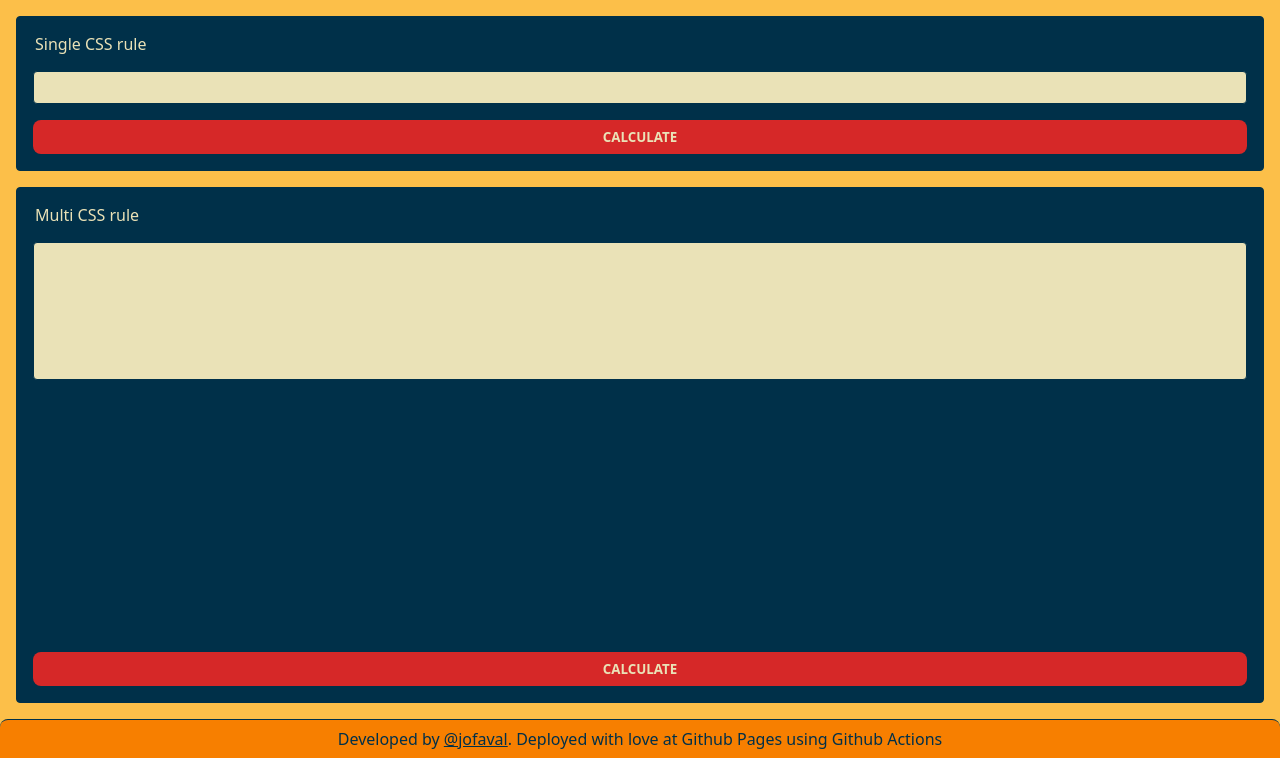
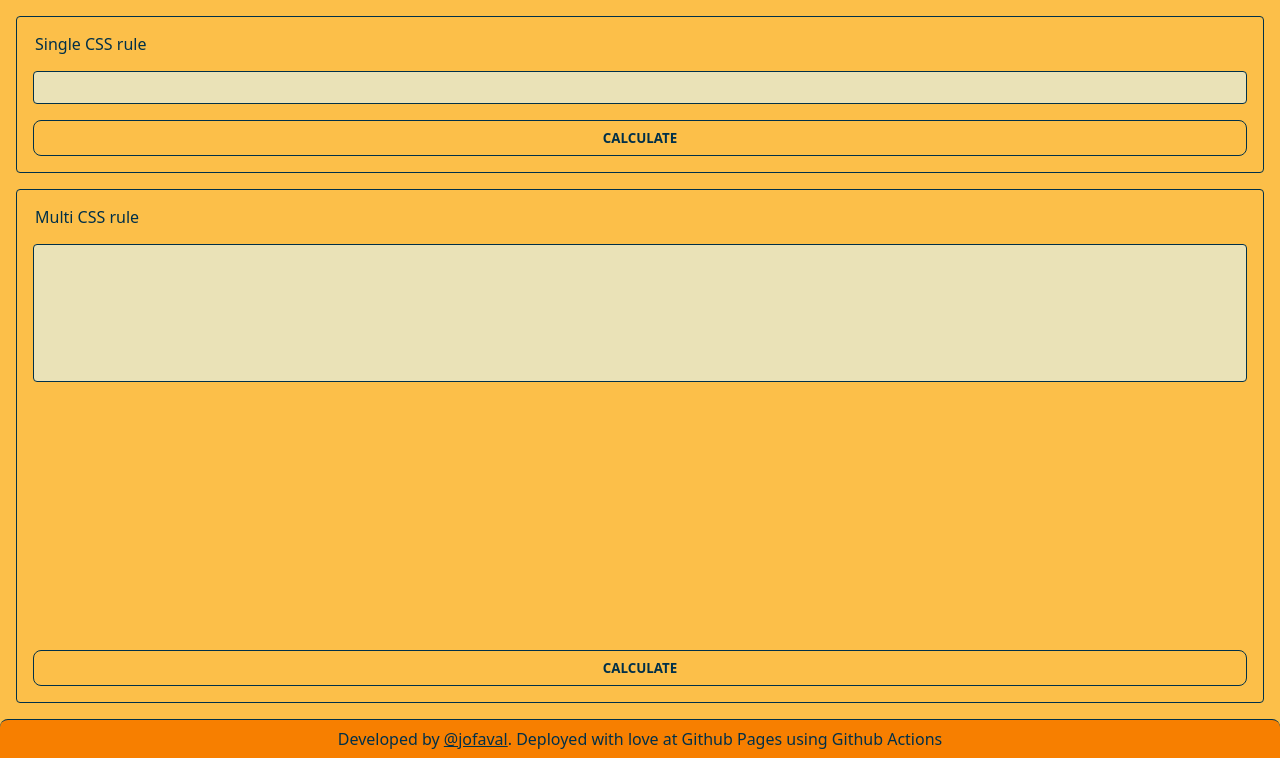
Before and after one commit to jofaval/css-specificity-calculator, a website: page src/public/index.html in a window 1280 px wide. Shown: the part 42-800 px from the top of the page. Drawn offline with Linux system fonts and the light colour scheme.

Commit message:
feat: Simplify color palette

```diff
--- a/src/public/styles/index.css
+++ b/src/public/styles/index.css
@@ -85,12 +85,12 @@ h6 {
 }
 
 .app > main form {
-  --text-color: var(--accent-color);
+  /* --text-color: var(--accent-color); */
 
   border: thin solid var(--contrast-color);
   border-radius: var(--xs-spacing);
   padding: var(--m-spacing);
-  background-color: var(--contrast-color);
+  /* background-color: var(--contrast-color); */
 
   display: flex;
   flex-direction: column;
@@ -100,17 +100,19 @@ h6 {
 }
 
 .app > main form input[type="submit"] {
-  --text-color: var(--accent-color);
+  /* --text-color: var(--accent-color); */
 
-  background: none;
   border: none;
 
-  background-color: var(--primary-color);
+  background-color: var(--tertiary-color);
   padding: var(--s-spacing);
   border-radius: var(--s-spacing);
 
   font-weight: bold;
   text-transform: uppercase;
+
+  border: thin;
+  border: thin solid var(--contrast-color);
 }
 
 .app > main form.multi-rule__form {
@@ -120,7 +122,7 @@ h6 {
 .app > main form :is(input[type="text"], textarea) {
   --text-color: var(--contrast-color);
 
-  border: 1px solid var(--contrast-color);
+  border: thin solid var(--contrast-color);
   outline: none;
 
   width: 100%;
```
